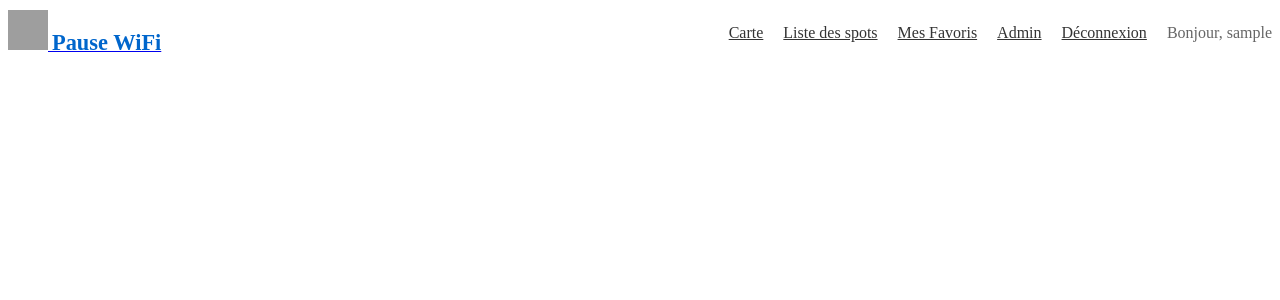
After one commit to JinSeeng/PauseWiFi, a PHP site: page /views/partials/header.php in a window 1280 px wide. The commit adds this page. Shown: the top 300 px of the page. Run offline with PHP 8.4, Linux system fonts and the light colour scheme; the visitor is signed in with stand-in values (Sample User, id 1); a stand-in replaces the project's code that opens the database connection; some libraries are stand-ins or nearby versions; grey boxes are pictures that could not be loaded.

Commit message:
Update/ Move header and footer to views/partials
- Relocated `header.php` and `footer.php` to `/views/partials/` to better align with the MVC architecture
- Updated both scripts

```diff
--- a/www/assets/css/header.css
+++ b/www/assets/css/header.css
@@ -1,106 +1,68 @@
-.main-header {
-    background-color: white;
-    box-shadow: var(--box-shadow);
-    position: sticky;
-    top: 0;
-    z-index: 1000;
-    padding: 0.8rem 0;
-    border-bottom: 1px solid rgba(0, 0, 0, 0.05);
-}
+/* assets/css/header.css */
 
 .main-header .container {
     display: flex;
     justify-content: space-between;
     align-items: center;
-    flex-wrap: wrap;
 }
 
-.logo a {
+.logo {
     display: flex;
     align-items: center;
-    color: var(--dark-color);
+    gap: 10px;
 }
 
 .logo img {
-    height: 42px;
-    margin-right: 12px;
-    transition: var(--transition);
+    height: 40px;
 }
 
-.logo h1 {
-    font-size: 1.5rem;
+.logo span {
+    font-size: 1.4rem;
     font-weight: 600;
-    color: var(--dark-color);
-    transition: var(--transition);
-}
-
-.logo a:hover img {
-    transform: scale(1.05);
-}
-
-.logo a:hover h1 {
-    color: var(--primary-color);
+    color: #0066cc;
 }
 
 .main-nav ul {
     display: flex;
-    align-items: center;
+    list-style: none;
+    gap: 20px;
 }
 
-.main-nav li {
-    margin-left: 1.5rem;
+.main-nav a {
+    color: #333;
+    font-weight: 500;
+    padding: 5px 0;
     position: relative;
 }
 
-.main-nav a {
-    color: var(--dark-color);
-    font-weight: 500;
-    padding: 0.5rem 0;
-    position: relative;
+.main-nav a:hover {
+    color: #0066cc;
 }
 
-.main-nav a::after {
+.main-nav a:after {
     content: '';
     position: absolute;
     width: 0;
     height: 2px;
     bottom: 0;
     left: 0;
-    background-color: var(--primary-color);
-    transition: width 0.3s ease;
+    background-color: #0066cc;
+    transition: width 0.3s;
 }
 
-.main-nav a:hover {
-    color: var(--primary-color);
-}
-
-.main-nav a:hover::after {
+.main-nav a:hover:after {
     width: 100%;
 }
 
-.main-nav i {
-    margin-right: 7px;
+.user-greeting {
+    font-weight: 500;
+    color: #666;
 }
 
 .language-switcher {
-    margin-left: 1.5rem;
-}
-
-.language-switcher select {
-    padding: 0.4rem 0.8rem;
+    padding: 5px;
+    border-radius: 4px;
     border: 1px solid #ddd;
-    border-radius: var(--border-radius);
-    font-size: 0.9rem;
-    background-color: white;
-    cursor: pointer;
-    outline: none;
-    color: var(--dark-color);
-    transition: var(--transition);
-}
-
-.language-switcher select:hover,
-.language-switcher select:focus {
-    border-color: var(--primary-color);
 }
 
 .mobile-menu-toggle {
--- /dev/null
+++ b/www/views/partials/header.php
@@ -0,0 +1,71 @@
+<?php
+if (session_status() === PHP_SESSION_NONE) {
+    session_start();
+}
+?>
+
+<!DOCTYPE html>
+<html lang="fr">
+<head>
+    <meta charset="UTF-8">
+    <meta name="viewport" content="width=device-width, initial-scale=1.0">
+    <title>Pause WiFi - Trouvez des spots WiFi gratuits à Paris</title>
+    <meta name="description" content="Localisez les meilleurs spots WiFi gratuits à Paris">
+
+    <!-- Feuilles de style CSS -->
+    <link rel="stylesheet" href="/assets/css/main.css">
+    <link rel="stylesheet" href="/assets/css/header.css">
+    <link rel="stylesheet" href="/assets/css/footer.css">
+    <link rel="stylesheet" href="/assets/css/spots.css">
+    <link rel="stylesheet" href="/assets/css/responsive.css">
+    <link rel="stylesheet" href="/assets/css/home.css">
+
+    <!-- Leaflet CSS -->
+    <link rel="stylesheet" href="https://unpkg.com/leaflet@1.9.4/dist/leaflet.css"
+          integrity="sha256-p4NxAoJBhIIN+hmNHrzRCf9tD/miZyoHS5obTRR9BMY="
+          crossorigin=""/>
+
+    <!-- Leaflet MarkerCluster CSS -->
+    <link rel="stylesheet" href="https://unpkg.com/leaflet.markercluster@1.4.1/dist/MarkerCluster.css">
+    <link rel="stylesheet" href="https://unpkg.com/leaflet.markercluster@1.4.1/dist/MarkerCluster.Default.css">
+
+    <!-- Favicon -->
+    <link rel="icon" href="/assets/img/favicon.ico" type="image/x-icon">
+
+    <!-- Préchargement des polices -->
+    <link rel="preconnect" href="https://fonts.googleapis.com">
+    <link rel="preconnect" href="https://fonts.gstatic.com" crossorigin>
+</head>
+<body>
+    <header class="main-header">
+        <div class="container">
+            <div class="logo">
+                <a href="/" aria-label="Accueil">
+                    <img src="/assets/img/logo.png" alt="Pause WiFi Logo" width="40" height="40">
+                    <span>Pause WiFi</span>
+                </a>
+            </div>
+
+            <nav class="main-nav" aria-label="Navigation principale">
+                <ul>
+                    <li><a href="/">Carte</a></li> <!-- Maintenant pointe vers la carte -->
+                    <li><a href="/list">Liste des spots</a></li> <!-- Nouveau lien -->
+                    <?php if (isset($_SESSION['user_id'])): ?>
+                        <li><a href="/favorites">Mes Favoris</a></li>
+                        <?php if ($_SESSION['role'] === 'admin'): ?>
+                            <li><a href="/admin">Admin</a></li>
+                        <?php endif; ?>
+                        <li><a href="/logout">Déconnexion</a></li>
+                        <li class="user-greeting">Bonjour, <?= htmlspecialchars($_SESSION['username']) ?></li>
+                    <?php else: ?>
+                        <li><a href="/login">Connexion</a></li>
+                        <li><a href="/register">Inscription</a></li>
+                    <?php endif; ?>
+                </ul>
+            </nav>
+
+            <button class="mobile-menu-toggle" aria-label="Menu mobile" aria-expanded="false">☰</button>
+        </div>
+    </header>
+
+    <main class="container">
```
Also changed, not shown: other parts of www/assets/css/header.css (+27 -5 lines), www/assets/css/footer.css (+11 -62 lines), www/includes/functions.php (deleted, +0 -46 lines), www/includes/header.php (deleted, +0 -37 lines), www/views/partials/footer.php (added, +54 -0 lines).
